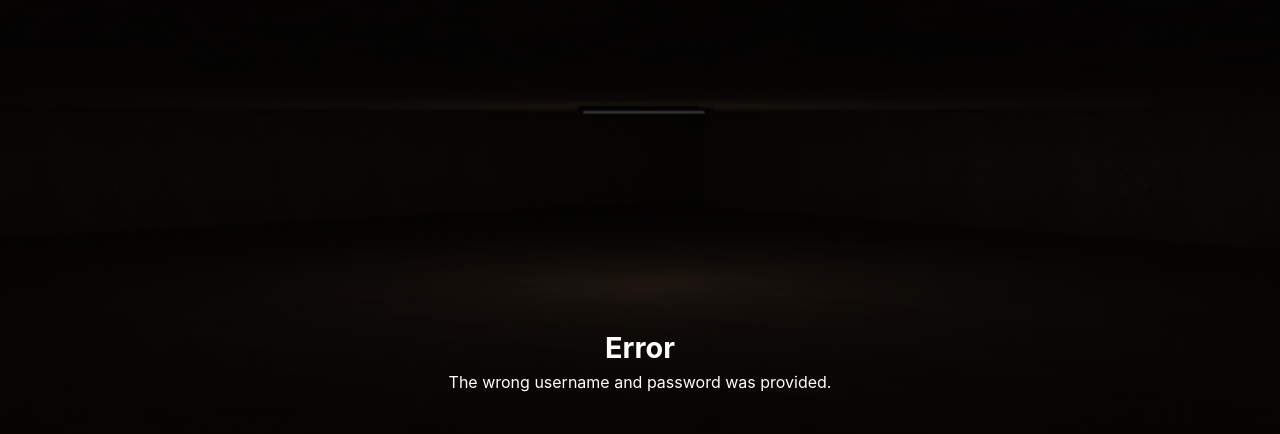
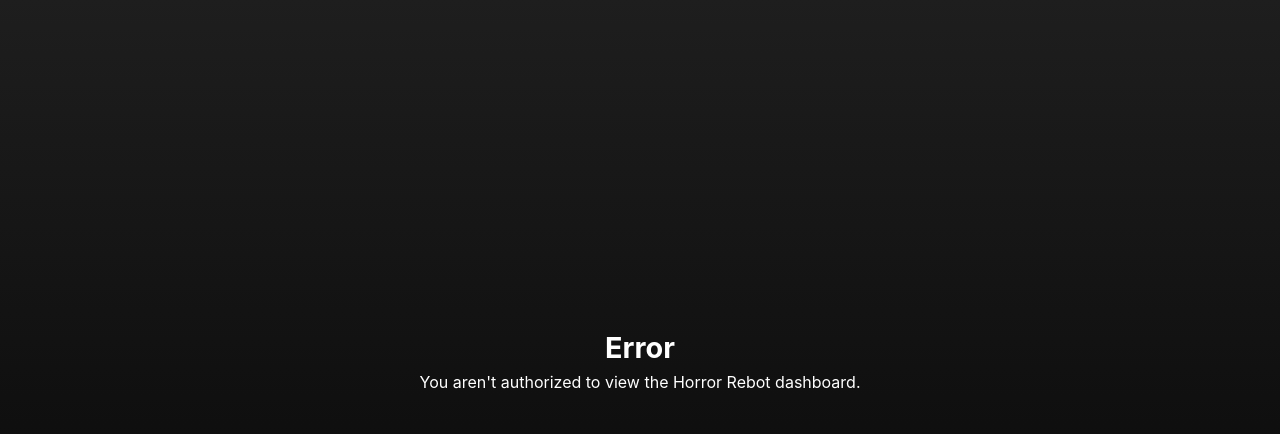
Before and after one commit to JulerGaming/horror-rebot, a website: page public/unauthorized.html in a window 1280 px wide. Shown: the part 54-488 px from the top of the page. Drawn offline with Linux system fonts and the light colour scheme.

Commit message:
Update unauthorized access page styling and message

```diff
--- a/public/unauthorized.html
+++ b/public/unauthorized.html
@@ -23,8 +23,7 @@
             min-height: 100vh;
             background-color: #111;
             background-image:
-                linear-gradient(rgba(0, 0, 0, 0.78), rgba(0, 0, 0, 0.78)),
-                url("/bg.png");
+                linear-gradient(rgba(36, 36, 36, 0.78), rgba(0, 0, 0, 0.78));
             background-position: center;
             background-repeat: no-repeat;
             background-size: cover;
@@ -176,7 +175,7 @@
     </div>
     <div class="body">
         <h1>Error</h1>
-        <span>The wrong username and password was provided.</span>
+        <span>You aren't authorized to view the Horror Rebot dashboard.</span>
     </div>
 </body>
 
```
